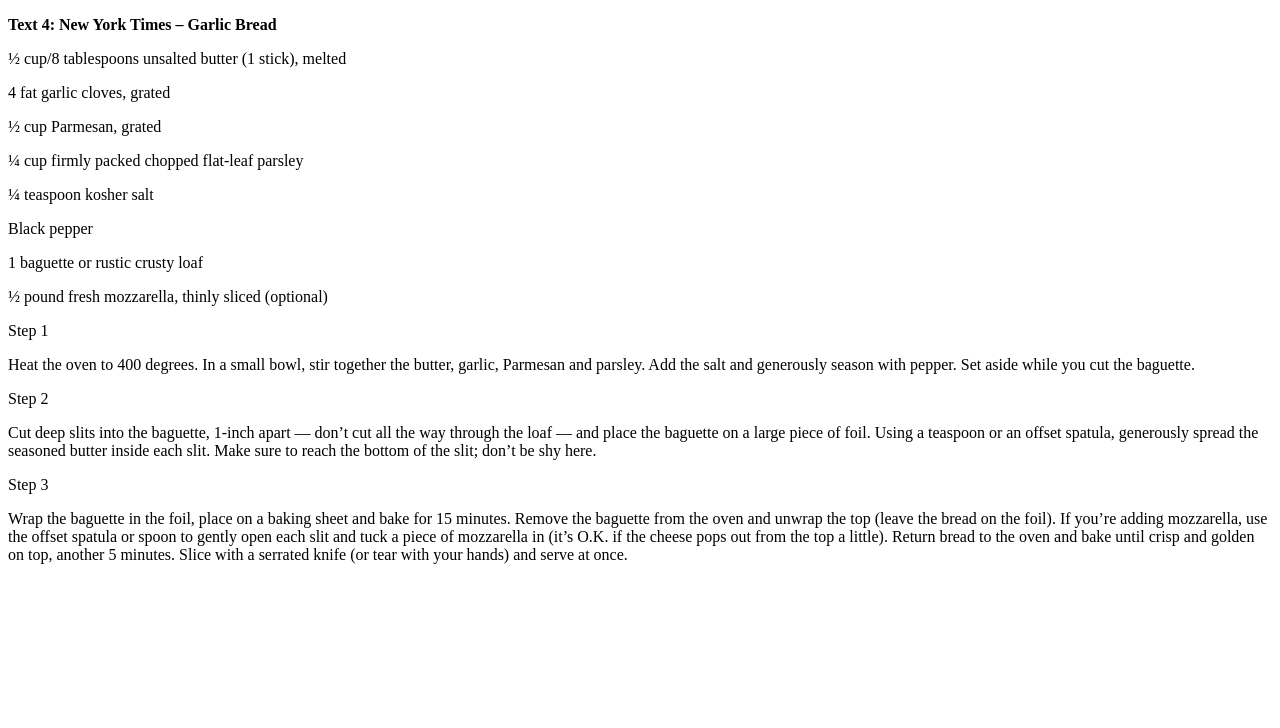
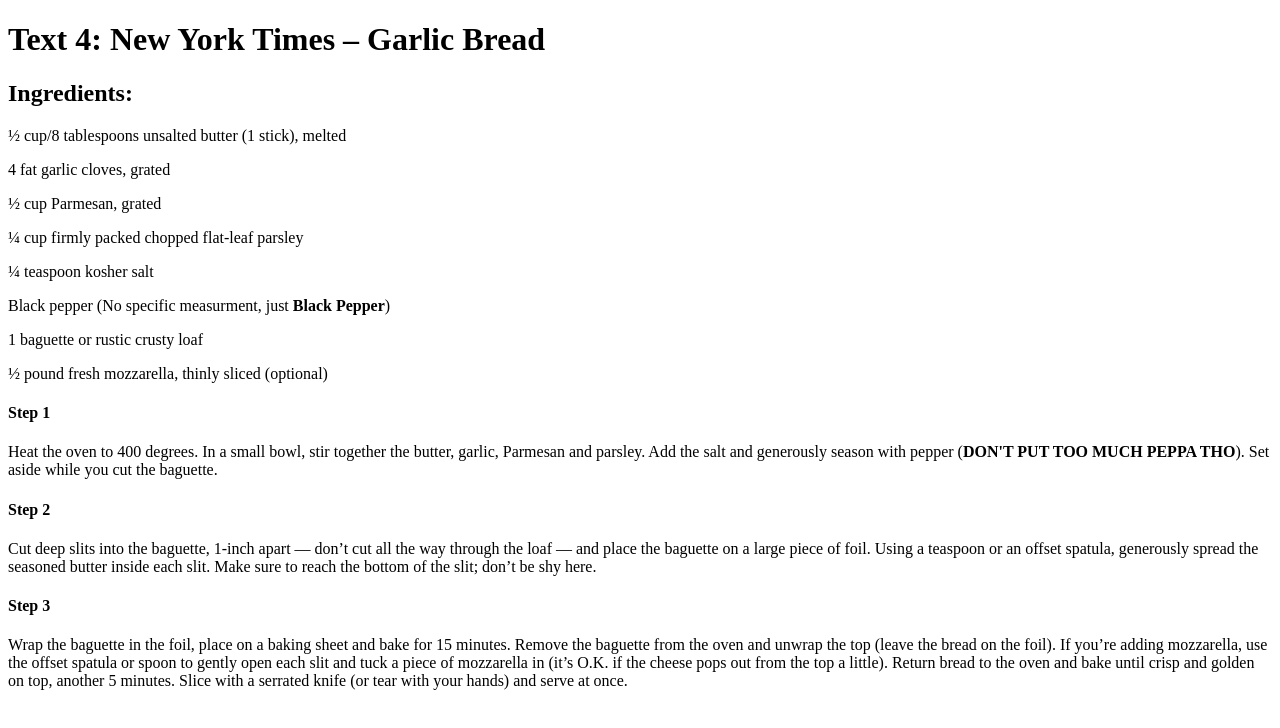
Before and after one commit to AntiJ-RTC/Assignment_1a, a plain HTML site: page recipe.html in a window 1280 px wide. Drawn offline with Linux system fonts and the light colour scheme.

```diff
--- a/recipe.html
+++ b/recipe.html
@@ -4,24 +4,25 @@
         <title>Text 4</title>
     </head>
     <body>
-        <p><strong>Text 4: New York Times – Garlic Bread</strong></p>
+        <h1>Text 4: New York Times – Garlic Bread</h1>
 
+        <h2>Ingredients:</h2>
         <p>½ cup/8 tablespoons unsalted butter (1 stick), melted</p>
         <p>4 fat garlic cloves, grated</p>
         <p>½ cup Parmesan, grated</p>
         <p>¼ cup firmly packed chopped flat-leaf parsley</p>
         <p>¼ teaspoon kosher salt</p>
-        <p>Black pepper</p>
+        <p>Black pepper (No specific measurment, just <b>Black Pepper</b>)</p>
         <p>1 baguette or rustic crusty loaf</p>
         <p>½ pound fresh mozzarella, thinly sliced (optional)</p>
 
-        <p>Step 1</p>
-        <p>Heat the oven to 400 degrees. In a small bowl, stir together the butter, garlic, Parmesan and parsley. Add the salt and generously season with pepper. Set aside while you cut the baguette.</p>
+        <h4>Step 1</h4>
+        <p>Heat the oven to 400 degrees. In a small bowl, stir together the butter, garlic, Parmesan and parsley. Add the salt and generously season with pepper (<b>DON'T PUT TOO MUCH PEPPA THO</b>). Set aside while you cut the baguette.</p>
 
-        <p>Step 2</p>
+        <h4>Step 2</h4>
         <p>Cut deep slits into the baguette, 1-inch apart — don’t cut all the way through the loaf — and place the baguette on a large piece of foil. Using a teaspoon or an offset spatula, generously spread the seasoned butter inside each slit. Make sure to reach the bottom of the slit; don’t be shy here.</p>
 
-        <p>Step 3</p>
+        <h4>Step 3</h4>
         <p>Wrap the baguette in the foil, place on a baking sheet and bake for 15 minutes. Remove the baguette from the oven and unwrap the top (leave the bread on the foil). If you’re adding mozzarella, use the offset spatula or spoon to gently open each slit and tuck a piece of mozzarella in (it’s O.K. if the cheese pops out from the top a little). Return bread to the oven and bake until crisp and golden on top, another 5 minutes. Slice with a serrated knife (or tear with your hands) and serve at once.</p>
     </body>
 </html>
```
Also changed, not shown: index.html (+5 -0 lines).
